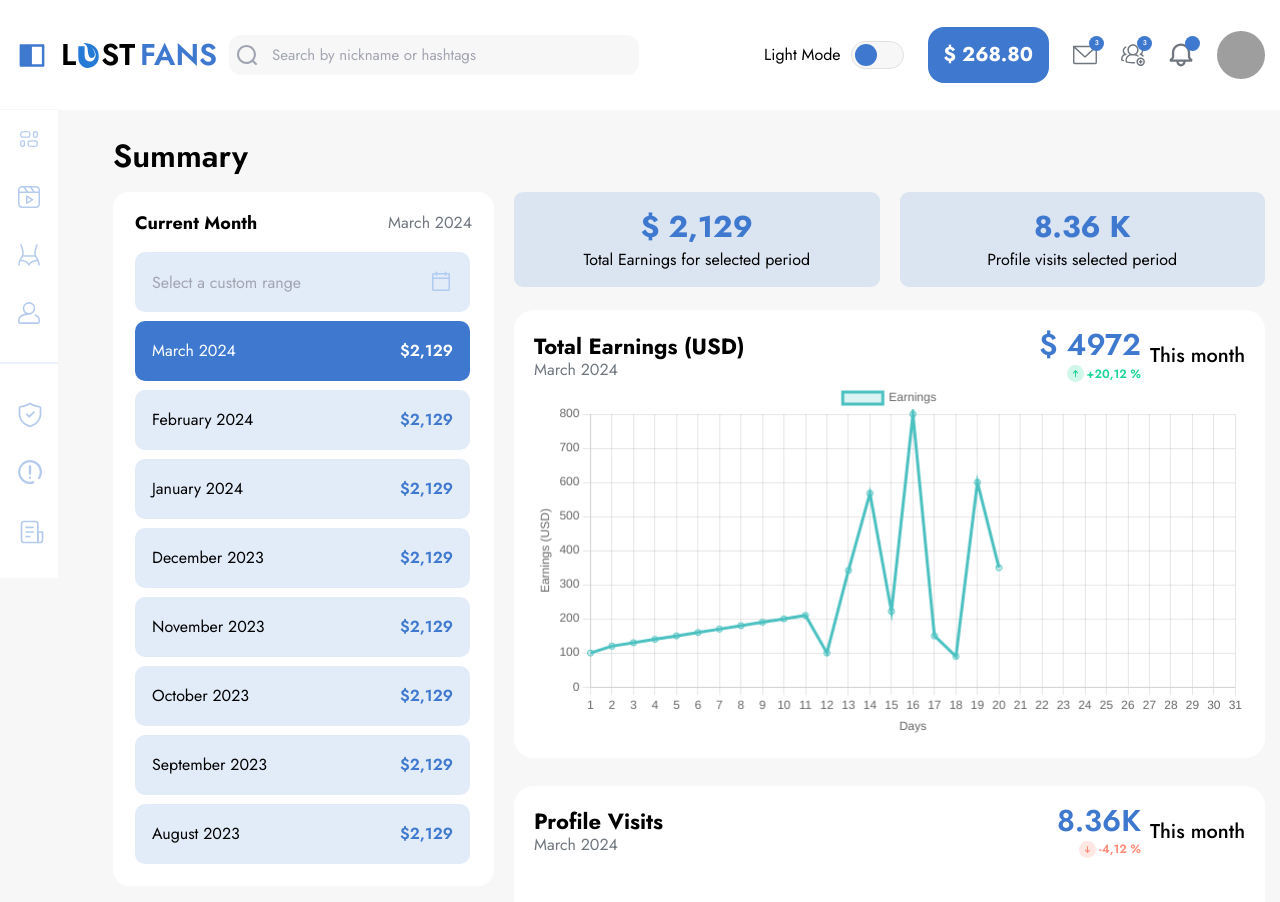
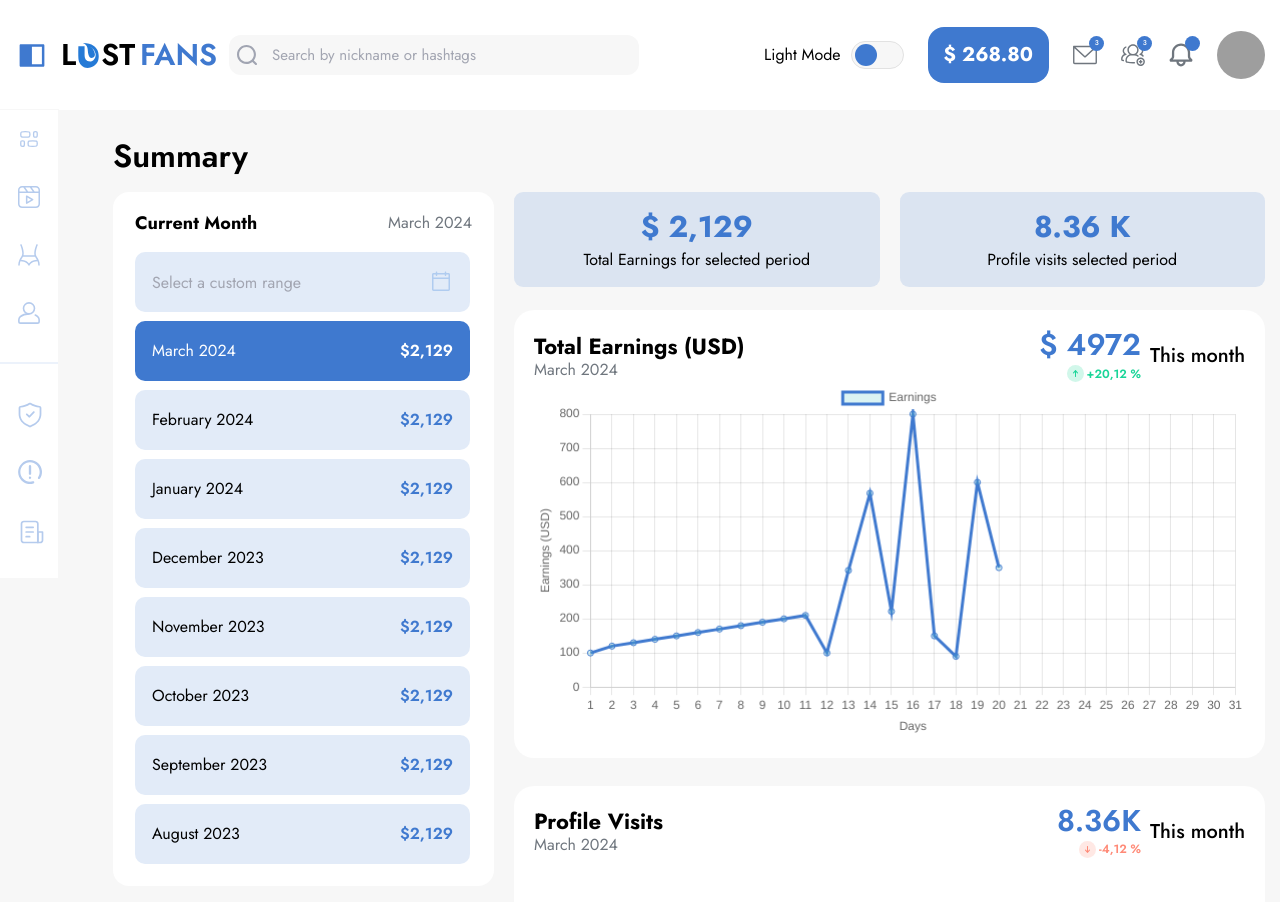
Before and after one commit to VolodymyrBilichenko/LastFans, a React (Create React App) app: page /statistic in a window 1280 px wide. Shown: the top 902 px of the page. Built offline with nearby package versions, Linux system fonts and the light colour scheme; grey boxes are pictures that could not be loaded.

Commit message:
Update StatisticItem.tsx

```diff
--- a/src/pages/Statistic/components/StatisticItem.tsx
+++ b/src/pages/Statistic/components/StatisticItem.tsx
@@ -9,7 +9,7 @@ const labels = Array.from({ length: daysInMonth }, (_, i) => i + 1); // Ство
 const dataPoints = [
     100, 120, 130, 140, 150, 160, 170, 180, 190, 200,
     210, 100, 342, 568, 222, 800, 150, 90, 600, 350,
-]; // Замініть на ваші дані для кожного дня
+];
 
 const totatlErnings = dataPoints.reduce((accumulator, currentValue) => accumulator + currentValue, 0);
 
@@ -48,7 +48,7 @@ export const StatisticItem: React.FC = () => {
                                 {
                                     label: 'Earnings',
                                     data: dataPoints,
-                                    borderColor: 'rgba(75, 192, 192, 1)',
+                                    borderColor: '#3F79CF',
                                     backgroundColor: 'rgba(75, 192, 192, 0.2)',
                                 },
                             ],
```
